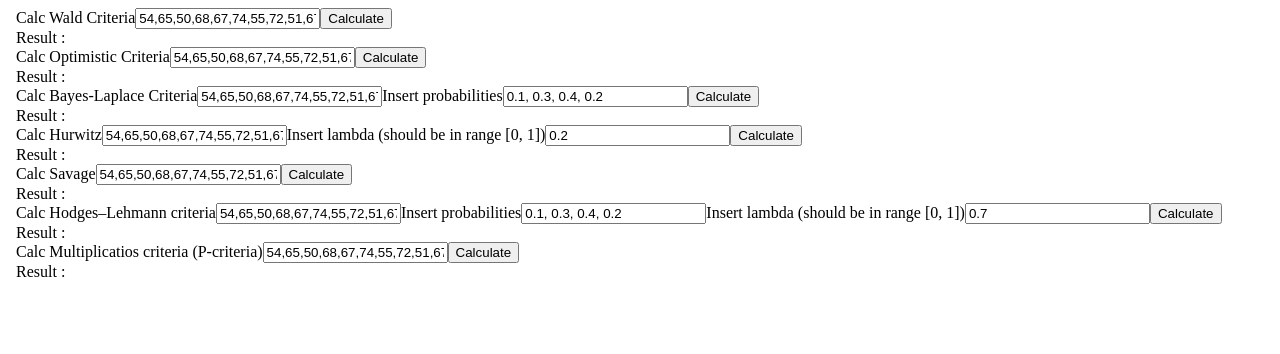
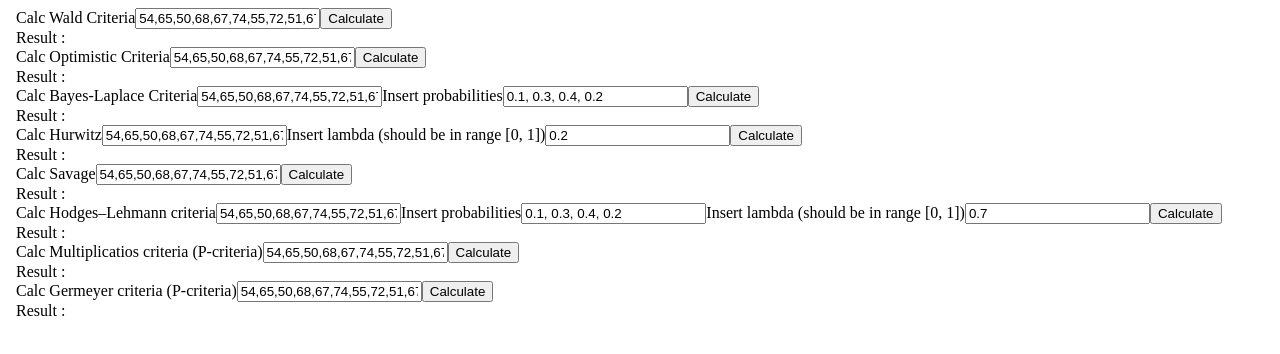
Before and after one commit to ILScc/Decision-Theory, a Vue app: page / in a window 1280 px wide. Shown: the top 354 px of the page. Built offline with nearby package versions, Linux system fonts and the light colour scheme.

Commit message:
Feat: add Germeyer criteria calc

```diff
--- a/src/App.vue
+++ b/src/App.vue
@@ -7,6 +7,7 @@
     <app-savage />
     <app-HL />
     <app-p-critreria />
+    <app-germeyer />
   </body>
 </template>
 
@@ -18,6 +19,7 @@ import AppHurwitz from "./components/AppHurwitz.vue";
 import AppSavage from "./components/AppSavage.vue";
 import AppHL from "./components/AppHL.vue";
 import AppPCritreria from "./components/AppPCritreria.vue";
+import AppGermeyer from "./components/AppGermeyer.vue";
 export default {
   name: "App",
   components: {
@@ -28,6 +30,7 @@ export default {
     AppSavage,
     AppHL,
     AppPCritreria,
+    AppGermeyer,
   },
 };
 </script>
--- /dev/null
+++ b/src/components/AppGermeyer.vue
@@ -0,0 +1,47 @@
+<template>
+  <form action="">
+    <label for="Germeyer">Calc Germeyer criteria (P-criteria)</label>
+    <input type="text" name="Germeyer" id="Germeyer" v-model="matrix" />
+    <button type="button" @click="calcGermeyer(matrix, probabilities)">
+      Calculate
+    </button>
+    <div>Result : {{ result }}</div>
+  </form>
+</template>
+<script>
+import {
+  isOnlyPositiveMatrix,
+  handleGermeyerValidMatrix,
+  handleGermeyerInvalidMatrix,
+  handleDecision,
+} from "../DecisonMakingMethods/utils.js";
+export default {
+  data() {
+    return {
+      matrix: this.$options.SAMPLE_MATRIX,
+      probabilities: this.$options.SAMPLE_PROBABILITIES,
+      result: null,
+    };
+  },
+  SAMPLE_MATRIX: [
+    [54, 65, 50, 68],
+    [67, 74, 55, 72],
+    [51, 67, 78, 68],
+    [73, 54, 67, 60],
+    [76, 69, 67, 59],
+  ],
+  SAMPLE_PROBABILITIES: "0.1, 0.3, 0.4, 0.2",
+  methods: {
+    calcGermeyer(matrix, probabilities) {
+      const convertedProbabilities = probabilities.split(",").map((p) => +p);
+      const isMatrixValid = !isOnlyPositiveMatrix(matrix);
+      const minValueMathProbs = isMatrixValid
+        ? handleGermeyerValidMatrix(matrix, convertedProbabilities)
+        : handleGermeyerInvalidMatrix(matrix, convertedProbabilities);
+      const decision = Math.max(...minValueMathProbs);
+      const answer = handleDecision(minValueMathProbs, decision);
+      this.result = answer;
+    },
+  },
+};
+</script>
```
Also changed, not shown: src/DecisonMakingMethods/decisionCriterias.js (deleted, +0 -30 lines).
